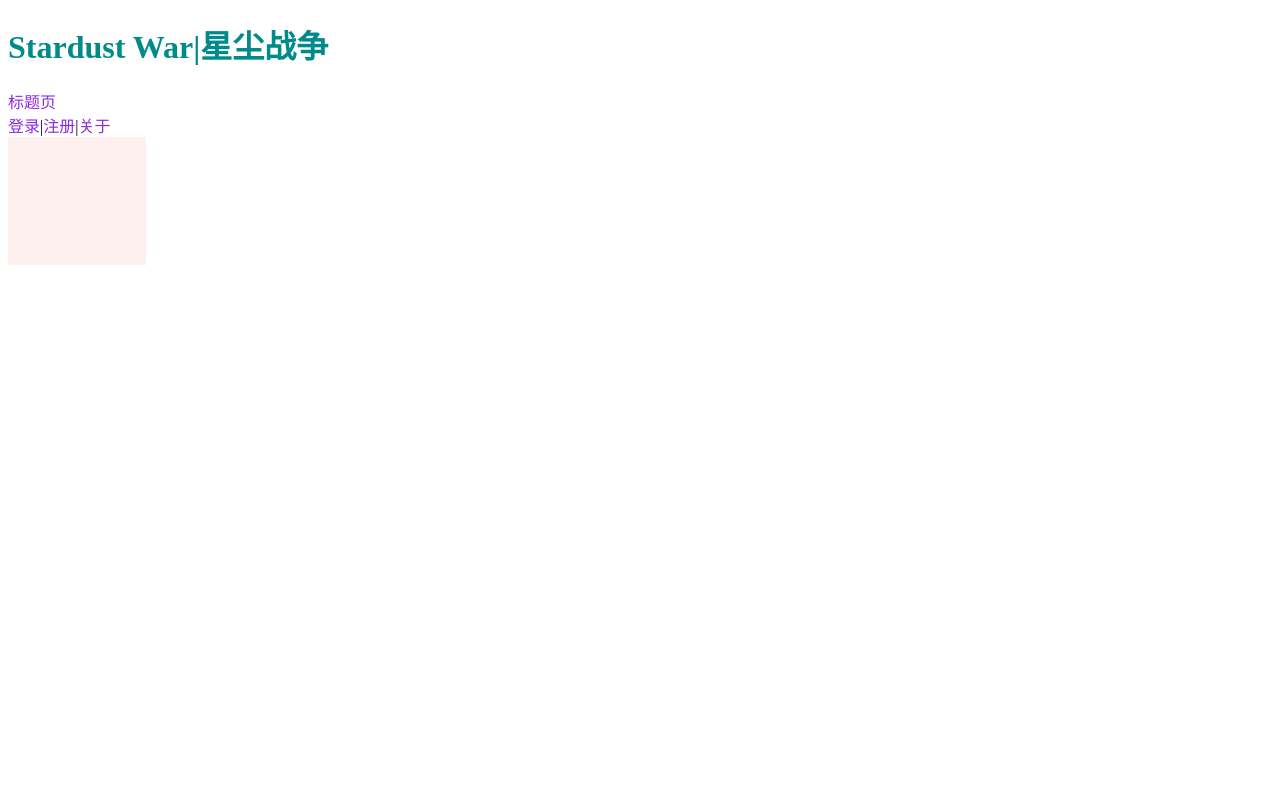
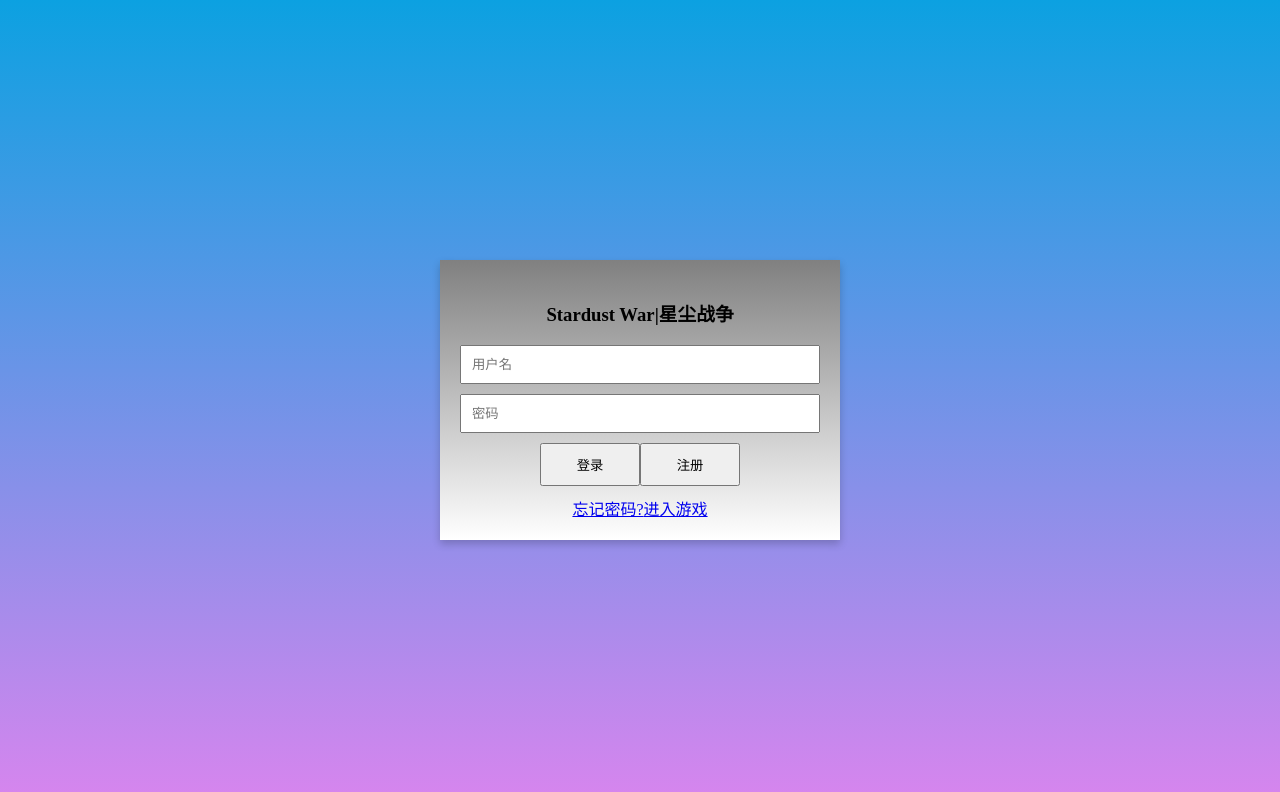
Before and after one commit to GreyStormStudio/stardust_war, a Vue app: page /#/ in a window 1280 px wide. Shown: the top 792 px of the page. Built offline with nearby package versions, Linux system fonts and the light colour scheme.

Commit message:
重做了界面

```diff
--- a/src/App.vue
+++ b/src/App.vue
@@ -1,19 +1,7 @@
 <template>
-<h1>Stardust War|星尘战争</h1>
-  <router-link to="/">标题页</router-link>
   <router-view></router-view>
 </template>
 <style>
-h1{
-  color: darkcyan;
-}
-a{
-  color: blueviolet;
-  text-decoration: none;
-}
-a:visited{
-  color: blueviolet;
-}
 </style>
 <script>
 </script>
--- a/src/router/index.ts
+++ b/src/router/index.ts
@@ -1,8 +1,5 @@
 import { createRouter, createWebHashHistory, RouteRecordRaw } from 'vue-router'
-import StartView from '../vue/起始页/Start.vue'
-import HomeView from '../vue/起始页/Home.vue'
-import AboutView from '../vue/起始页/About.vue'
-import LoginView from '../vue/起始页/Login.vue'
+import MainView from '../vue/起始页/Main.vue'
 import RegisterView from '../vue/起始页/Register.vue'
 import GameMainView from '../vue/游戏页/GameMain.vue'
 
@@ -10,22 +7,7 @@ const routes: Array<RouteRecordRaw> = [
   {
     path:'/',
     name:'start',
-    component:StartView
-  },
-  {
-    path: '/home',
-    name: 'home',
-    component: HomeView
-  },
-  {
-    path: '/about',
-    name: 'about',
-    component: AboutView
-  },
-  {
-    path: '/login',
-    name: 'login',
-    component:LoginView
+    component:MainView
   },
   {
     path: '/register',
--- a/src/scritps/Map-原型.ts
+++ b/src/scritps/Map-原型.ts
@@ -1,4 +1,4 @@
-import { Application,Graphics } from "pixi.js";
+import { Application,Graphics,Text } from "pixi.js";
 import {GenerateMap} from './快捷函数/CreateMap'
 import { defineComponent } from "vue";
 
@@ -11,13 +11,21 @@ const edge = 128
 
 const app = new Application();
 await app.init({
-    width:edge+10,
+    width:edge*2,
     height:edge,
     backgroundColor:'0xFFF0F0'
 });
 document.body.appendChild(app.canvas)
 let obj1 = new Graphics();
-
+// app.ticker.maxFPS=120
+let text = new Text({text:'FPS:0',style:{fill:0x000000}})
+app.stage.addChild(text)
+text.x=128
+text.y=50
+app.ticker.add((time)=>{
+    // text.text = `FPS: ${Math.round(app.ticker.FPS)}`;
+    text.text = `time: ${time.deltaTime}`;
+})
 function drawmap(seed:number){
     const generater = new GenerateMap(seed,edge)
     const map = generater.GenerateNoiseMap()
--- a/src/scritps/类/泛用类.ts
+++ b/src/scritps/类/泛用类.ts
@@ -8,7 +8,7 @@ export class building{
     constructor(
         public name:string,//名称
         public cost:rescources[],//建造消耗的资源
-        public consume:rescources,//产出目标资源所消耗的资源
+        public consume:rescources[],//产出目标资源所消耗的资源
         public production:rescources//产出目标资源
     ){}
 
@@ -22,7 +22,7 @@ export class ConstellationBuildings{//星域建筑:自动采集器(矿物),光
         public Buildings矿物:{low:number,mid:number,high:number},
         public Buildings矿物最大:{low:number,mid:number,high:number},
         public rate矿物:number=1,
-        public resource产出:rescources[]=[{type:'energy',number:this.Buildings能量*this.rate能量},{type:'mineral',number:this.Buildings矿物.low*this.rate矿物+this.Buildings矿物.mid*this.rate矿物+this.Buildings矿物.high*this.rate矿物}]
+        //public resource产出:rescources[]=[{type:'energy',number:this.Buildings能量*this.rate能量},{type:'mineral',number:this.Buildings矿物.low*this.rate矿物+this.Buildings矿物.mid*this.rate矿物+this.Buildings矿物.high*this.rate矿物}]
         //金属的限制貌似不在这里
         // public Buildings金属:number,
         // public Buildings金属最大:number,
--- a/src/vue/起始页/About.vue
+++ /dev/null
@@ -1,11 +0,0 @@
-<template>
-  <div class="about">
-    <h1>这是关于页</h1>
-    <p>别看了,什么都没写呢</p>
-  </div>
-</template>
-<style>
-p{
-  text-decoration: line-through;
-}
-</style>
--- a/src/vue/起始页/Home.vue
+++ /dev/null
@@ -1,12 +0,0 @@
-<template>
-  <div class="home">
-    <!-- <h1>这是主页</h1>
-    <h1>Stardust War|星尘战争</h1> -->
-    <h1>Stardust War|星尘战争</h1>
-  </div>
-</template>
-<style>
-.home h1{
-  color: darkcyan;
-}
-</style>
--- a/src/vue/起始页/Login.vue
+++ /dev/null
@@ -1,29 +0,0 @@
-<template>
-    <div class="login">
-        <!-- <h1>这是登录页</h1> -->
-        账号:<input id="account" type="text">
-        密码:<input id="password" type="password">
-        <button id="submit" @click="">登入(没写)</button>
-        <button id="admin_test" @click="testingame">忽略账号,直接测试</button>
-    </div>
-</template>
-<style>
-.login{
-    display: flex;
-    flex-direction: column;
-    gap:10px;
-    width: 300px;
-}
-</style>
-<script>
-import {mapActions} from 'vuex';
-export default{
-    methods:{
-        ...mapActions(['updateIsGame']),
-        testingame(){
-            this.$router.push('/game');
-            this.updateIsGame(true);
-        }
-    }
-}
-</script>
--- /dev/null
+++ b/src/vue/起始页/Main.vue
@@ -0,0 +1,78 @@
+<template>
+    <div class="background">
+        <div class="window">
+            <h3>Stardust War|星尘战争</h3>
+            <form action="">
+                <div class="form-group">
+                    <input type="text" name="username" placeholder="用户名" class="form-control">
+                </div>
+                <div class="form-group">
+                    <input type="password" name="password" placeholder="密码" class="form-control">
+                </div>
+                <div class="form-group">
+                    <button type='button' class="btn" style="width:100px;">登录</button>
+                    <button type='button' class="btn" style="width:100px;" @click="go_register">注册</button><br/>
+                    <router-link to="/forget"><span class="forget">忘记密码?</span></router-link><router-link to="/game">进入游戏</router-link>
+                </div>
+            </form>
+        </div>
+    </div>
+</template>
+<script>
+import {router} from '@/router';
+
+export default {
+    methods:{
+        go_register(){
+            this.$router.push('/register')
+        }
+    }
+}
+</script>
+
+<style scoped>
+body, html {
+    margin: 0;
+    height: 100%;
+}
+.background {
+    position: absolute;
+    top: 0;
+    left: 0;
+    width: 100%;
+    height: 100%;
+    background: linear-gradient(to bottom, #0ca1e1, #d785ee);
+    display: flex;
+    justify-content: center;
+    align-items: center;
+}
+.window {
+    width: 90%;
+    max-width: 400px; /* 限制最大宽度 */
+    height: auto;
+    background: linear-gradient(to bottom, #808080, #FFFFFF);
+    box-shadow: 0 4px 8px rgba(0, 0, 0, 0.2);
+    padding: 20px;
+    box-sizing: border-box;
+}
+h3, .form-group, .register {
+    text-align: center;
+}
+.form-control {
+    width: 100%;
+    padding: 10px;
+    margin-bottom: 10px;
+    box-sizing: border-box;
+}
+.btn {
+    width: 100%;
+    padding: 10px;
+    margin-bottom: 10px;
+    box-sizing: border-box;
+}
+@media (min-width: 600px) {
+    .window {
+        width: 50%;
+    }
+}
+</style>
--- a/src/vue/起始页/Register.vue
+++ b/src/vue/起始页/Register.vue
@@ -1,5 +1,5 @@
 <template>
-    <div class="register">
+    <div class="register2">
         <!-- <h1>这是注册页</h1> -->
         用户名:<input id="username" type="text">
         账号:<input id="account" type="text">
@@ -12,7 +12,14 @@
     </div>
 </template>
 <style>
-.register{
+
+.register2{
+    margin: auto;
+    position: absolute;
+    top:0;
+    left: 0;
+    width: 100%;
+    height: 100%;
     display: flex;
     flex-direction: column;
     gap:10px;
--- a/src/vue/起始页/Start.vue
+++ /dev/null
@@ -1,29 +0,0 @@
-<template>
-  <div class="router">
-    <!-- <router-link to="/">主页</router-link> -->
-    <span v-if="!isgame"><router-link to="/login">登录</router-link>|</span>
-    <span v-if="!isgame"><router-link to="/register">注册</router-link>|</span>
-    <span v-if="isgame"><router-link to="/game">游戏</router-link>|</span>
-    <span><router-link to="/about">关于</router-link></span>
-  </div>
-  <router-view/>
-</template>
-<style>
-.router{
-  a{
-    color: blueviolet;
-    text-decoration: none;
-  }
-  a:visited{
-    color: blueviolet;
-  }
-}
-</style>
-<script>
-import { mapState } from "vuex";
-export default {
-  computed:{
-    ...mapState(['isgame'])
-  }
-}
-</script>
```
